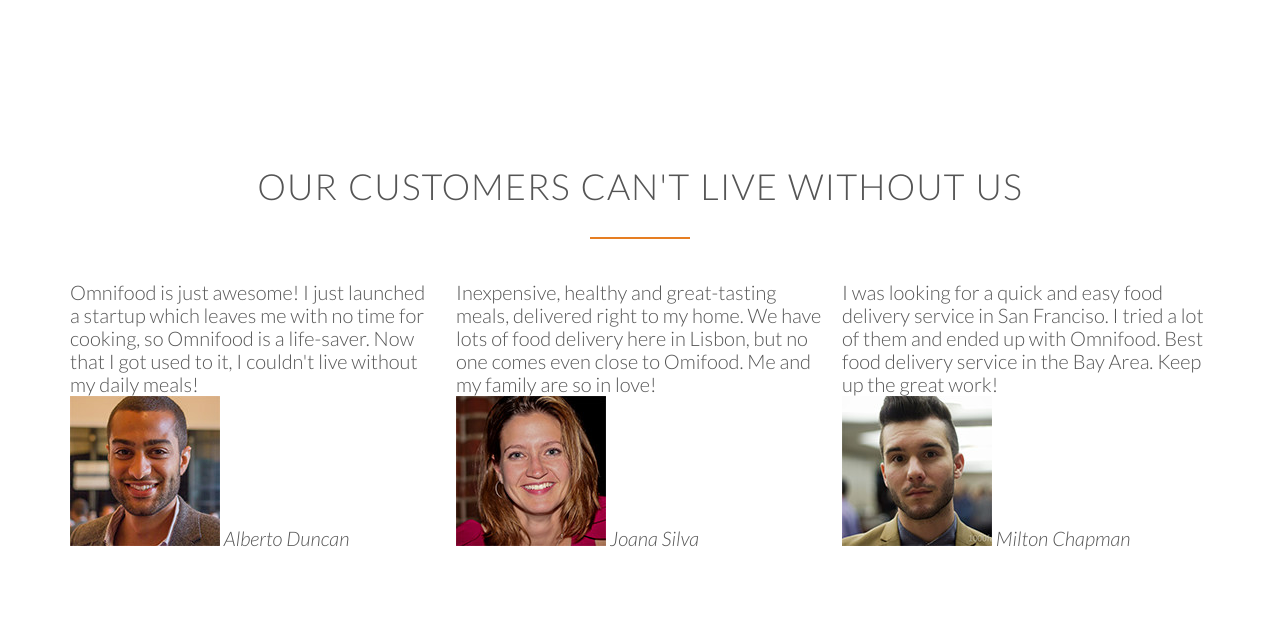
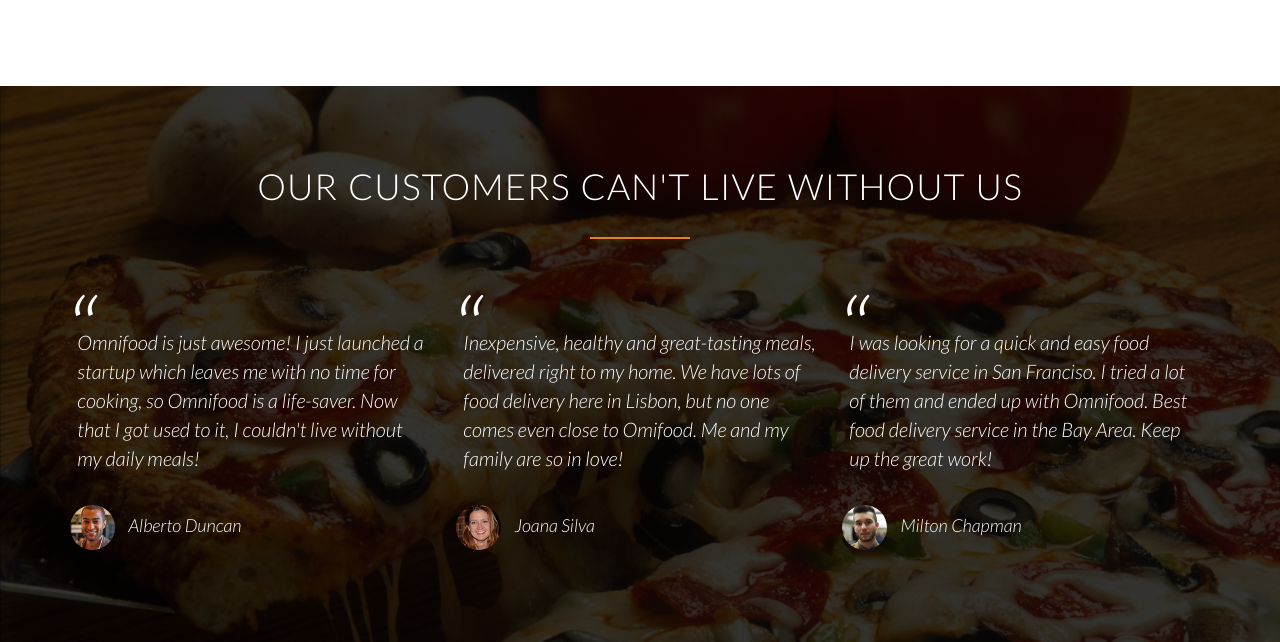
Before and after one commit to shahriariqbal/omnifood, a plain HTML site: page index.html in a window 1280 px wide. Shown: the part 3236-3878 px from the top of the page. Drawn offline with Linux system fonts and the light colour scheme; files whose address does not match are found by name.

Commit message:
Customized customer testimonials section - css

```diff
--- a/resources/css/style.css
+++ b/resources/css/style.css
@@ -209,6 +209,7 @@ header {
     background-size: cover;
     background-position: center;
     height: 100vh;
+    background-attachment: fixed;
 }
 
 .hero-text-box {
@@ -373,3 +374,45 @@ header {
 .city-feature {
     margin-bottom: 5px;
 }
+
+
+/* -----------------------------------------------------------------------------------------------------------------------
+                 Testimonials
+----------------------------------------------------------------------------------------------------------------------- */
+
+.section-testimonials {
+    background-image: repeating-linear-gradient(rgba(0, 0, 0, 0.8), rgba(0, 0, 0, 0.8)), url(img/back-customers.jpg);
+    background-size: cover;
+    color: #fff;
+    background-attachment: fixed;
+}
+
+blockquote {
+    padding: 2%;
+    font-style: italic;
+    line-height: 145%;
+    position: relative;
+    margin-top: 40px;
+}
+
+blockquote:before {
+    content: "\201C";
+    font-size: 500%;
+    display: block;
+    position: absolute;
+    top: -5px;
+    left: -5px;
+}
+
+cite {
+    font-size: 90%;
+    margin-top: 25px;
+    display: block;
+}
+
+cite img {
+    height: 45px;
+    border-radius: 50%;
+    margin-right: 10px;
+    vertical-align: middle;
+}
```
Also changed, not shown: resources/css/img/back-customers.jpg (renamed from resources/img/back-customers.jpg).
